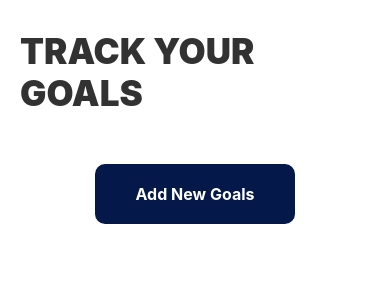
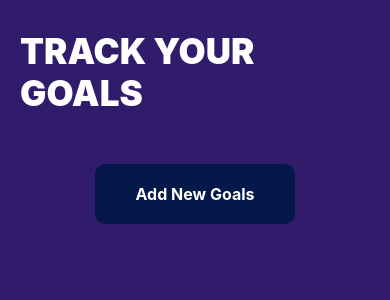
Before and after one commit to Divyyanshu/React_Native, a React Native app: screen / in a window 390 px wide. Shown: the top 300 px of the page. Built offline with nearby package versions, Linux system fonts and the light colour scheme.

Commit message:
add ui images

```diff
--- a/App.js
+++ b/App.js
@@ -5,7 +5,6 @@ import {
   Text,
   View,
   FlatList,
-  Button,
   TouchableOpacity,
 } from "react-native";
 import { SafeAreaProvider, SafeAreaView } from "react-native-safe-area-context";
@@ -47,12 +46,11 @@ const App = () => {
               margin: "auto",
               paddingBottom: 50,
               fontWeight: "900",
-              color: "#323232",
+              color: "white",
             }}
           >
             TRACK YOUR GOALS
           </Text>
-          {/* <Button title="Add the Goals" color="#041949" onPress={ModelClicker} /> */}
           <TouchableOpacity style={styles.button} onPress={ModelClicker}>
             <Text style={styles.buttonText}>Add New Goals</Text>
           </TouchableOpacity>
@@ -64,7 +62,6 @@ const App = () => {
             />
           )}
           <View style={styles.goalContainer}>
-            {/* using flat list the alternative of scrollview and map() function key pair  */}
             <FlatList
               data={listDatas}
               renderItem={(itemData) => {
@@ -97,6 +94,7 @@ const styles = StyleSheet.create({
   container: {
     flex: 1,
     paddingTop: 30,
+    backgroundColor: "#311b6b",
   },
   goalContainer: {
     paddingTop: "30",
--- a/components/GoalInput.js
+++ b/components/GoalInput.js
@@ -3,6 +3,7 @@ import {
   View,
   TextInput,
   Text,
+  Image,
   Modal,
   TouchableOpacity,
 } from "react-native";
@@ -24,6 +25,10 @@ const GoalInput = (props) => {
   return (
     <Modal visible={props.visible} animationType="slide">
       <View style={styles.modelContainer}>
+      <Image
+        style={styles.ballImage}
+        source={require("../assets/images/ball.png")}
+      />
         <View style={styles.inputContainer}>
           <TextInput
             placeholder="Your Goals Enter Here !"
@@ -32,7 +37,6 @@ const GoalInput = (props) => {
           />
         </View>
         <View style={styles.buttonContainer}>
-          {/* <Button title="Add Goal" color={"#041949"} onPress={addGoalHandler} /> */}
           <TouchableOpacity style={styles.button} onPress={addGoalHandler}>
             <Text style={styles.buttonText}>Add Goals</Text>
           </TouchableOpacity>
@@ -52,6 +56,15 @@ const styles = StyleSheet.create({
     flex: 1,
     justifyContent: "center",
     alignItems: "center",
+    backgroundColor : "#311b6b"
+  },
+  ballImage: {
+    width: 300,
+    height: 250,
+    marginRight : 150,
+    marginBottom : 50,
+    justifyContent : "center",
+    alignItems: "center",
   },
   inputContainer: {
     justifyContent: "center",
@@ -63,7 +76,8 @@ const styles = StyleSheet.create({
   TextInput: {
     paddingVertical: 15,
     paddingHorizontal: 30,
-    borderColor: "black",
+    borderColor: "white",
+backgroundColor:"white",
     fontSize: 16,
     borderWidth: 1,
     width: "70%",
@@ -77,13 +91,13 @@ const styles = StyleSheet.create({
     flexDirection: "row",
   },
   buttonText: {
-    color: 'white',
-    paddingVertical : 10,
-    paddingHorizontal : 18,
-    borderRadius : 10,
+    color: "white",
+    paddingVertical: 10,
+    paddingHorizontal: 18,
+    borderRadius: 10,
     fontSize: 16,
-    backgroundColor : "#041949",
-    fontWeight: 'bold',
-    textAlign: 'center',
+    backgroundColor: "#041949",
+    fontWeight: "bold",
+    textAlign: "center",
   },
 });
```
Also changed, not shown: assets/images/ball.png (added), note.txt.
